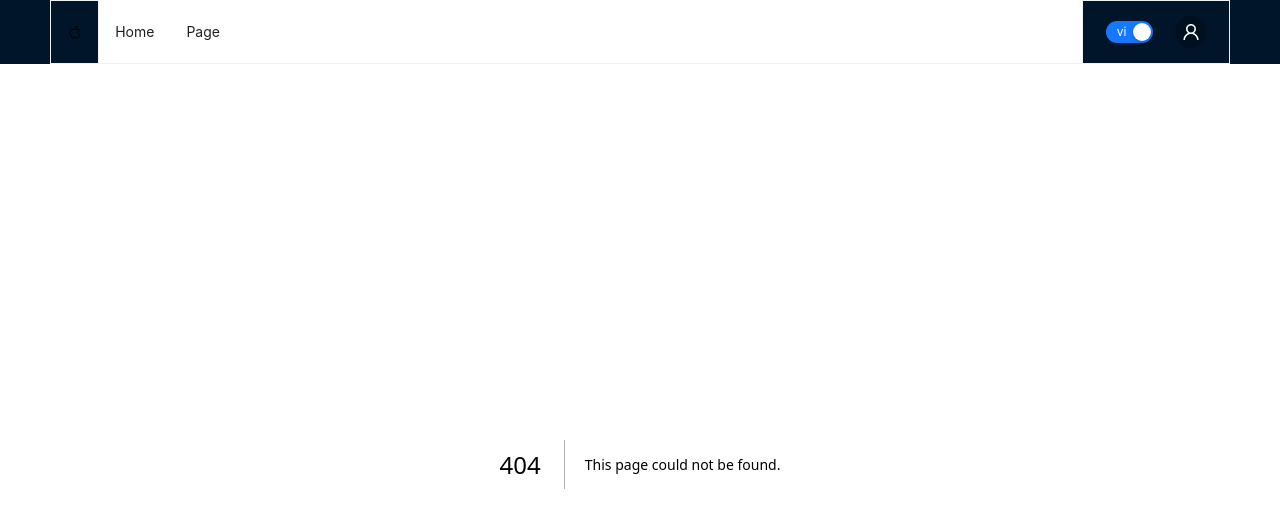
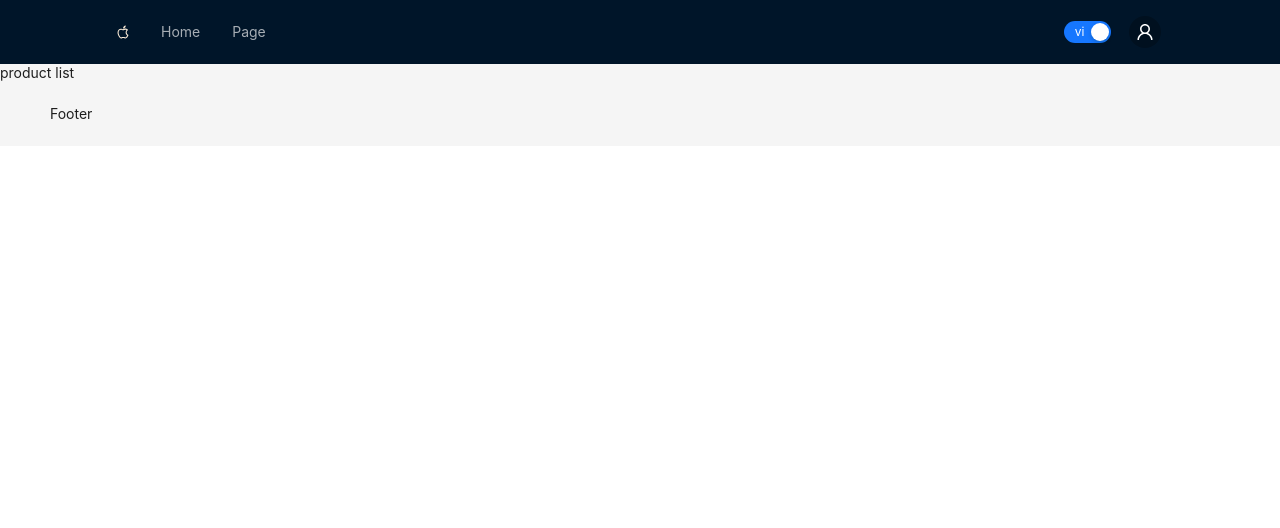
Before and after one commit to tannguyenhuynhphi/next-basic, a Next.js app: page /product in a window 1280 px wide. Before the commit this address had no page. Shown: the top 528 px of the page. Built offline with nearby package versions, Linux system fonts and the light colour scheme; sample sign-in values are in the browser's storage.

Commit message:
add product list

```diff
--- a/components/Navigation/Logo.module.scss
+++ b/components/Navigation/Logo.module.scss
@@ -1,6 +1,6 @@
 .logos {
-    border: 1px solid #f0f0f0;
-    height: 97%;
+    height: 100%;
+    color: antiquewhite;
 }
 .iconImage{
     display: flex;
--- a/components/Navigation/Navigation.jsx
+++ b/components/Navigation/Navigation.jsx
@@ -41,7 +41,7 @@ function Navigation() {
         </Col>
         <Col span={20}>
           <Menu
-            theme="light"
+            theme="dark"
             mode="horizontal"
             // defaultSelectedKeys={["2"]}
             items={menu}
@@ -49,7 +49,7 @@ function Navigation() {
           />
         </Col>
         <Col span={3}>
-      <LeftNavi/>
+          <LeftNavi />
         </Col>
       </Row>
     </Header>
--- a/components/Navigation/Right.module.scss
+++ b/components/Navigation/Right.module.scss
@@ -1,6 +1,5 @@
 .rightNavi {
-    border: 1px solid #f0f0f0;
-    height: 97%;
+    height: 100%;
 }
 .contentNavi{
     display: flex;
--- /dev/null
+++ b/components/ProductList/ProductList.js
@@ -0,0 +1,6 @@
+
+
+function ProductList(props) {
+  return <div>product list</div>;
+}
+export default ProductList;
--- a/data/database.js
+++ b/data/database.js
@@ -2,7 +2,7 @@ import { MongoClient } from "mongodb";
 
 export async function connectToDatabase() {
   if ( process.env.NODE_ENV === "development") {
-    const client = await MongoClient.connect("mongodb://localhost:27017/next-app");
+    const client = await MongoClient.connect("mongodb://127.0.0.1:27017/next-app");
     return client;
   } else {
     const connectionString = `mongodb+srv://${process.env.mongodb_username}:${process.env.mongodb_password}@${process.env.mongodb_clustername}.z0kda.mongodb.net/${process.env.mongodb_database}?retryWrites=true&w=majority`;
--- a/pages/_app.js
+++ b/pages/_app.js
@@ -7,10 +7,13 @@ import { userService } from "services";
 import { Navigation } from "components";
 import { AppContextProvider } from "store/app-context";
 import { NotificationAction } from "components/notification/notificationAction";
-import { ConfigProvider } from "antd";
+import { ConfigProvider, Layout } from "antd";
 
 import { I18nextProvider } from "react-i18next";
 import i18n from "translation/i18n";
+
+const { Header, Footer, Sider, Content } = Layout;
+
 function App({ Component, pageProps }) {
   const router = useRouter();
   const [authorized, setAuthorized] = useState(false);
@@ -49,16 +52,22 @@ function App({ Component, pageProps }) {
   }
   return (
     <>
-      {" "}
+      <Head>
+        <title>Basic</title>
+      </Head>
       <I18nextProvider i18n={i18n}>
         <AppContextProvider>
           <ConfigProvider locale={{ locale: "vi" }}>
-            <Head>
-              <title>Basic</title>
-            </Head>
-            <Navigation />
+            <Layout>
+              <Header>
+                <Navigation />
+              </Header>
+              <Content>
+                <div>{authorized && <Component {...pageProps} />}</div>
+              </Content>
+              <Footer>Footer</Footer>
+            </Layout>
             <NotificationAction />
-            <div>{authorized && <Component {...pageProps} />}</div>
           </ConfigProvider>
         </AppContextProvider>
       </I18nextProvider>
--- /dev/null
+++ b/pages/product/index.js
@@ -0,0 +1,17 @@
+import ProductList from "components/ProductList/ProductList";
+
+function Product() {
+//   const [data, setData] = useState({});
+//   useEffect(() => {
+//    const user = JSON.parse(localStorage.getItem("user"))
+//     userService.getUser(user.id).then((x) => {
+//       setData(x);
+//     });
+//   }, []);
+  return (
+    <>
+      <ProductList />
+    </>
+  );
+}
+export default Product;
```
Also changed, not shown: components/Common/LayoutContent/LayoutContent.js (added, +7 -0 lines), pages/profile/index.js (+5 -2 lines), components/Common/LayoutContent/LayoutContent.module.scss (added), components/ProductList/ProductList.module.scss (added).
